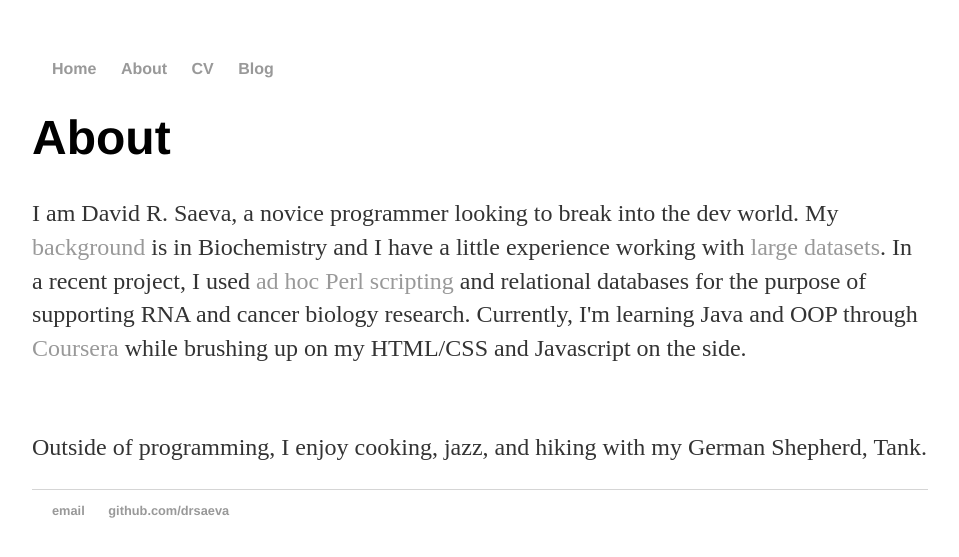
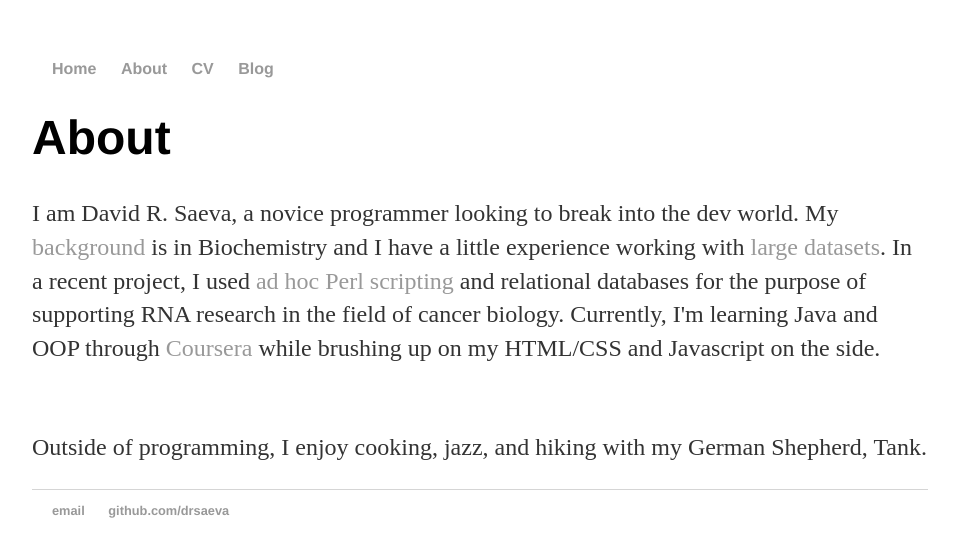
Before and after one commit to drsaeva/drsaeva.github.io, a Jekyll site: the page built from about/index.html, in a window 1280 px wide. Shown: the top 557 px of the page, without its empty margins (160-1119 px from the left). Built offline with Jekyll 4.4.1, drawn with Linux system fonts in a browser that asks for light colours.

Commit message:
Update index.html

```diff
--- a/about/index.html
+++ b/about/index.html
@@ -9,8 +9,8 @@ experience working with <a href="http://pubs.acs.org/doi/abs/10.1021/je500053c">
 large</a> <a href="http://pubs.acs.org/doi/abs/10.1021/acs.jced.5b00503">
 datasets</a>. In a recent project, I used
 <a href= "https://github.com/drsaeva/utr-analysis">ad hoc Perl scripting</a> and
- relational databases for the purpose of supporting RNA and cancer biology
-research. Currently, I'm learning Java and OOP through
+ relational databases for the purpose of supporting RNA research in the field of
+ cancer biology. Currently, I'm learning Java and OOP through
 <a href="https://www.coursera.org/specializations/java-object-oriented">Coursera</a>
 while brushing up on my HTML/CSS and Javascript on the side.</p>
 <br />
```
